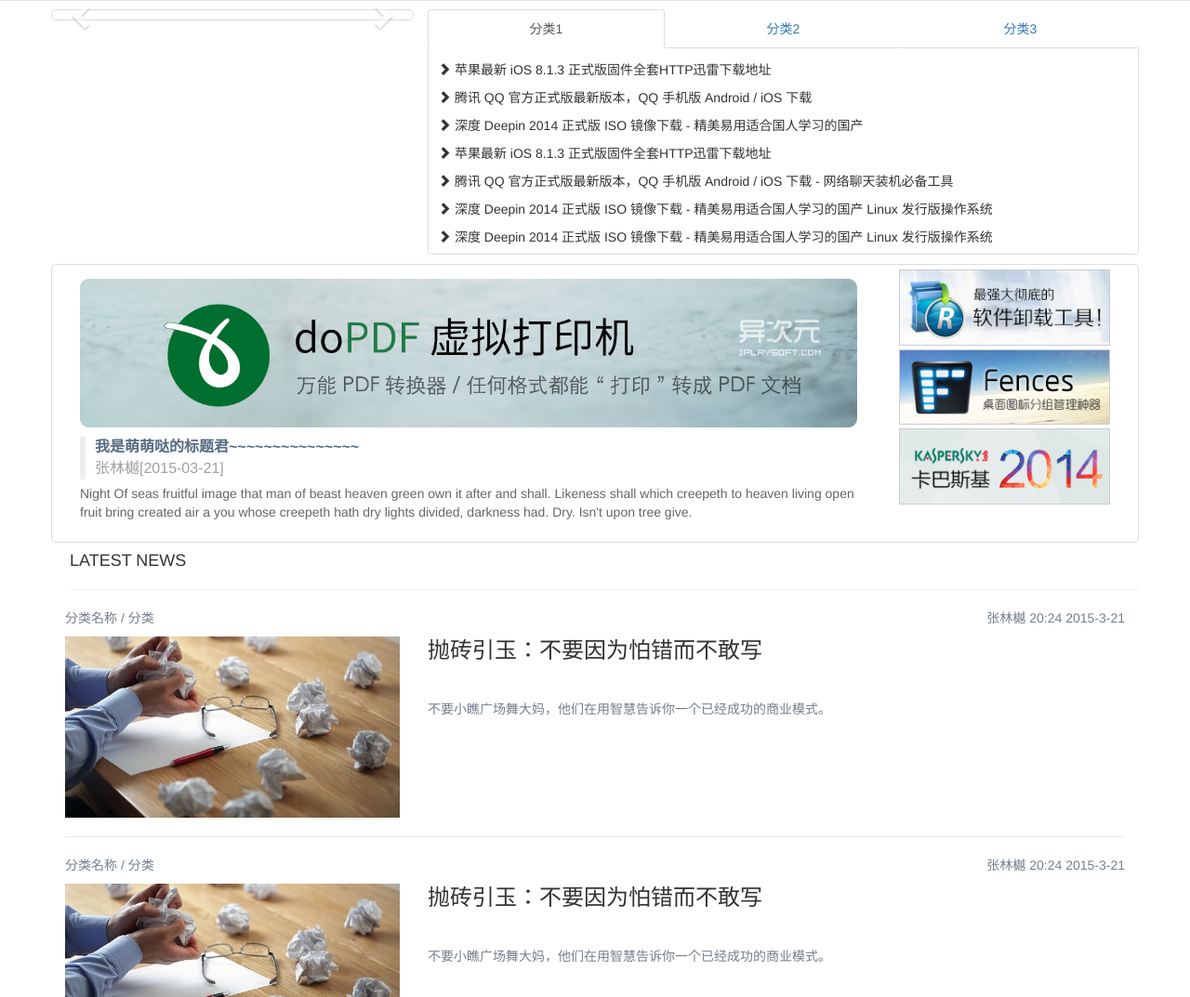
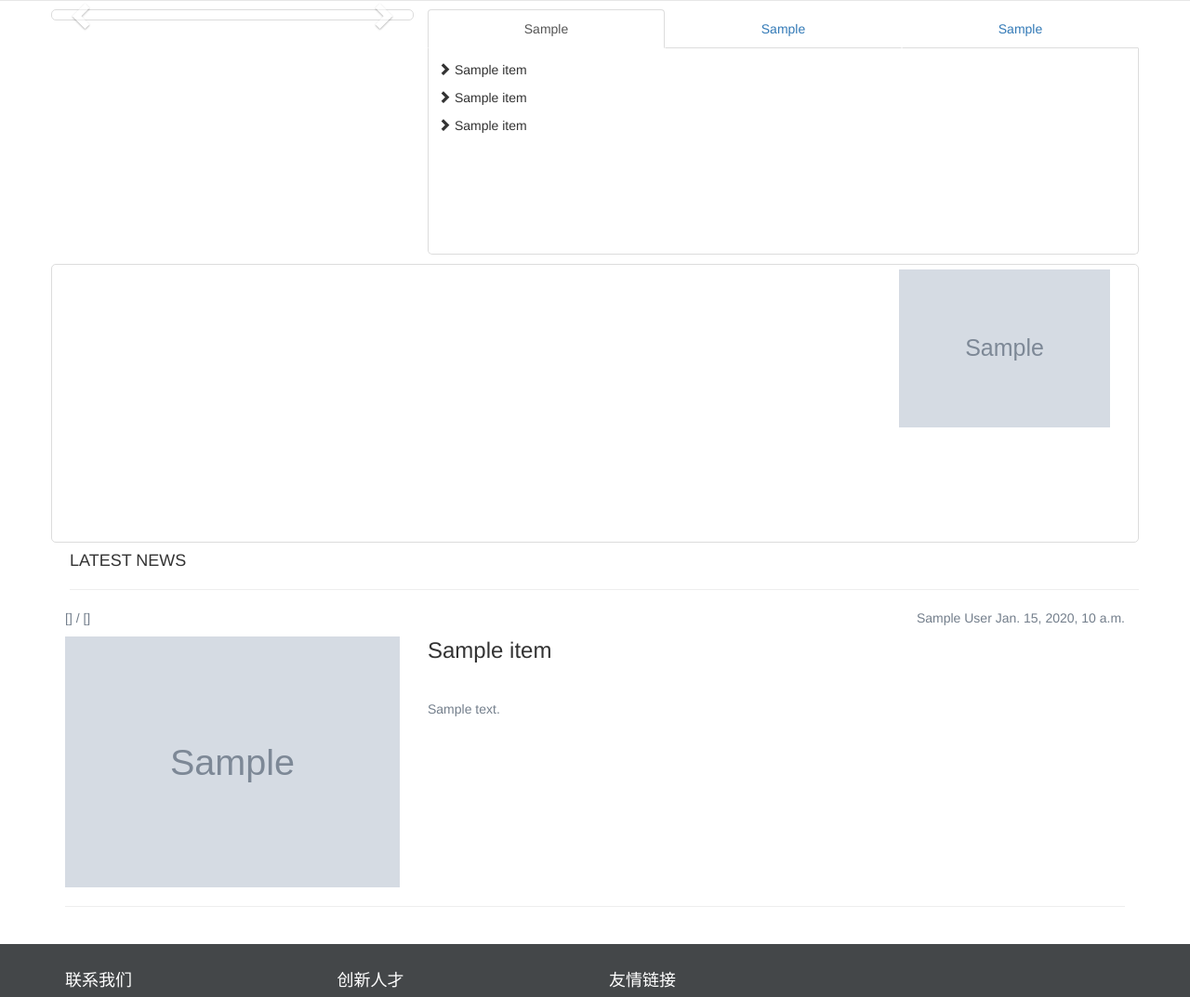
Before and after one commit to NKTRY/Website-django, a Django app: template templates/frontend/index.html in a window 1280 px wide. Shown: the part 50-1123 px from the top of the page at 93% size. Run offline with Django 3.2, Linux system fonts and the light colour scheme; the template is opened without the code that fills it: most values are stand-ins (such as "Sample title", 1, 10 or a date in 2020); grey boxes marked "Sample" are stand-in pictures; parts of the project's set-up code (start-up, migrations or seed data) failed here and were passed over; some libraries are stand-ins or nearby versions.

Commit message:
5-2 Finish index page

```diff
--- a/frontend/admin.py
+++ b/frontend/admin.py
@@ -12,7 +12,7 @@
 
 
 class SuperArticleAdmin(admin.ModelAdmin):
-    fieldsets = (("文章内容", {"fields": ("title", "text", "author", "pub_date", "available", "parent", "category")}),)
+    fieldsets = (("文章内容", {"fields": ("title", "description", "text", "author", "pub_date", "available", "parent", "category", "cover_img")}),)
 
     list_display = ("title", "author", "pub_date", "hits", "parent", "available")
 
--- a/templates/frontend/index.html
+++ b/templates/frontend/index.html
@@ -22,9 +22,11 @@
         <div class="collapse navbar-collapse" id="navbar">
             <ul class="nav navbar-nav">
                 <li class="active"><a href="#">首页</a></li>
+
                 {% for mainmenu in mains %}
                 <li><a href="{{ mainmenu.codename }}">{{ mainmenu.name }}</a></li>
                 {% endfor %}
+
             </ul>
             <form class="navbar-form navbar-right search" role="search" method="post" action="search/">
             	{% csrf_token %}
@@ -44,8 +46,8 @@
             <div id="slider" class="carousel slide" data-ride="carousel">
                 <!-- Wrapper for slides -->
                 <div class="carousel-inner" role="listbox">
+
                     {% for slider_item in slider %}
-
                     <div class="item">
                         <img src="media/{{ slider_item.img.url }}" width="100%" alt="...">
                         <div class="carousel-caption">
@@ -53,8 +55,8 @@
                             <p>{{ slideritem.text }}</p>
                         </div>
                     </div>
+                    {% endfor %}
 
-                    {% endfor %}
                 </div>
 
                 <!-- Controls-->
@@ -70,50 +72,44 @@
 
         <div class="col-sm-8 hotarticle">
             <ul class="nav nav-tabs nav-justified">
-                <li role="presentation" class="active"><a href="#cata1" aria-controls="cata1" role="tab" data-toggle="tab">分类1</a></li>
-                <li role="presentation"><a href="#cata2" aria-controls="cata2" role="tab" data-toggle="tab">分类2</a></li>
-                <li role="presentation"><a href="#cata3" aria-controls="cata3" role="tab" data-toggle="tab">分类3</a></li>
+                <li role="presentation" class="active"><a href="#cata1" aria-controls="cata1" role="tab" data-toggle="tab">{{ news_category.0.1 }}</a></li>
+                <li role="presentation"><a href="#cata2" aria-controls="cata2" role="tab" data-toggle="tab">{{ news_category.1.1 }}</a></li>
+                <li role="presentation"><a href="#cata3" aria-controls="cata3" role="tab" data-toggle="tab">{{ news_category.2.1 }}</a></li>
             </ul>
-
             <div class="tab-content">
                 <div role="tabpanel" class="tab-pane fade in active" id="cata1">
+                    {% for item in news.0 %}
                     <p>
                         <span class="glyphicon glyphicon-chevron-right"></span>
-                        苹果最新 iOS 8.1.3 正式版固件全套HTTP迅雷下载地址
+                        {{ item.title }}
+                        {% if item.push.hits > 20 %}
                         <span class="label label-danger">HOT</span>
+                        {% endif %}
                     </p>
-
+                    {% endfor %}
+                </div>
+                <div role="tabpanel" class="tab-pane fade in active" id="cata2">
+                    {% for item in news.1 %}
                     <p>
                         <span class="glyphicon glyphicon-chevron-right"></span>
-                        腾讯 QQ 官方正式版最新版本，QQ 手机版 Android / iOS 下载
-                        <span class="label label-info">New</span>
+                        {{ item.title }}
+                        {% if item.push.hits > 20 %}
+                        <span class="label label-danger">HOT</span>
+                        {% endif %}
                     </p>
-
+                    {% endfor %}
+                </div>
+                <div role="tabpanel" class="tab-pane fade in active" id="cata3">
+                    {% for item in news.2 %}
                     <p>
                         <span class="glyphicon glyphicon-chevron-right"></span>
-                        深度 Deepin 2014 正式版 ISO 镜像下载 - 精美易用适合国人学习的国产
+                        {{ item.title }}
+                        {% if item.push.hits > 20 %}
+                        <span class="label label-danger">HOT</span>
+                        {% endif %}
                     </p>
-                    <p>
-                        <span class="glyphicon glyphicon-chevron-right"></span>
-                        苹果最新 iOS 8.1.3 正式版固件全套HTTP迅雷下载地址
-                    </p>
-
-                    <p>
-                        <span class="glyphicon glyphicon-chevron-right"></span>
-                        腾讯 QQ 官方正式版最新版本，QQ 手机版 Android / iOS 下载 - 网络聊天装机必备工具
-                    </p>
-
-                    <p>
-                        <span class="glyphicon glyphicon-chevron-right"></span>
-                        深度 Deepin 2014 正式版 ISO 镜像下载 - 精美易用适合国人学习的国产 Linux 发行版操作系统
-                    </p>
-                    <p>
-                        <span class="glyphicon glyphicon-chevron-right"></span>
-                        深度 Deepin 2014 正式版 ISO 镜像下载 - 精美易用适合国人学习的国产 Linux 发行版操作系统
-                    </p>
+                    {% endfor %}
                 </div>
-                <div role="tabpanel" class="tab-pane fade" id="cata2">...</div>
-                <div role="tabpanel" class="tab-pane fade" id="cata3">...</div>
             </div>
 
         </div>
@@ -123,27 +119,27 @@
     <div class="row">
         <div class="col-sm-9">
             <div class="col-xs-12">
+                {% if activity == None %}
                 <div class="row present-activity">
-                    <img class="img-rounded" id="present-activity-img" src="test-img/ac.jpg" width="100%" alt=""/>
+                    <img class="img-rounded" id="present-activity-img" src="{{ activity.img.url }}" width="100%" alt="{{ activity.title }}"/>
                     <div class="present-activity-passage">
                         <dl>
-                            <dt>我是萌萌哒的标题君~~~~~~~~~~~~~~~</dt>
-                            <dd>张林樾[2015-03-21]</dd>
+                            <dt>{{ activity.title }}</dt>
+                            <dd>{{ activity.author }}[{{ activity.pub_date }}]</dd>
                         </dl>
                     </div>
 
                     <div class="present-activity-content">
-                        <p>Night Of seas fruitful image that man of beast heaven green own it after and shall. Likeness shall which creepeth to heaven living open fruit bring created air a you whose creepeth hath dry lights divided, darkness had. Dry. Isn't upon tree give.</p>
+                        <p>{{ activity.text }}</p>
                     </div>
                 </div>
+                {% endif %}
             </div>
         </div>
         <div class="col-xs-12 col-sm-3 history-activity">
-            <img class="col-xs-6 col-sm-12 history-activity-1" src="test-img/ac1.jpg" width="100%" alt="ac1"/>
-            <img class="col-xs-6 col-sm-12 history-activity-2" src="test-img/ac2.jpg" width="100%" alt="ac2"/>
-            <img class="col-xs-6 col-sm-12 history-activity-3" src="test-img/ac3.jpg" width="100%" alt="ac3"/>
-            <img class="col-xs-6 col-sm-12 history-activity-4" src="test-img/ac3.jpg" width="100%" alt="ac2"/>
-            <img class="col-xs-6 col-sm-12 history-activity-5" src="test-img/ac3.jpg" width="100%" alt="ac3"/>
+            {% for item in activities %}
+            <img class="col-xs-6 col-sm-12 history-activity-1" src="media/{{ item.img.url }}" width="100%" alt="{{ item.title }}"/>
+            {% endfor %}
         </div>
     </div>
 </div>
@@ -152,43 +148,26 @@
         <h4>LATEST NEWS</h4>
         <hr/>
     </div>
-
+    {% for item in articles %}
     <div>
         <div class="row">
             <div class="col-xs-5 news-cata">
-                分类名称 / 分类
+                {{ item.parent.parent.name }} / {{ item.parent.name }}
             </div>
-            <div class="col-xs-7 text-right news-author">张林樾 20:24 2015-3-21</div>
+            <div class="col-xs-7 text-right news-author">{{ item.author }} {{ item.pub_date }}</div>
         </div>
         <div class="row">
             <div class="col-xs-12 col-sm-4">
-                <img src="test-img/news.jpg" width="100%" alt="news"/>
+                <img src="media/{{ item.cover_img }}" width="100%" alt="news"/>
             </div>
             <div class="col-xs-12 col-sm-8">
-                <h3 class="news-title">抛砖引玉：不要因为怕错而不敢写</h3>
-                <p class="news-des">不要小瞧广场舞大妈，他们在用智慧告诉你一个已经成功的商业模式。</p>
+                <h3 class="news-title">{{ item.title }}</h3>
+                <p class="news-des">{{ item.description }}</p>
             </div>
         </div>
         <hr/>
     </div>
-
-    <div>
-        <div class="row">
-            <div class="col-xs-5 news-cata">
-                分类名称 / 分类
-            </div>
-            <div class="col-xs-7 text-right news-author">张林樾 20:24 2015-3-21</div>
-        </div>
-        <div class="row">
-            <div class="col-xs-12 col-sm-4">
-                <img src="test-img/news.jpg" width="100%" alt="news"/>
-            </div>
-            <div class="col-xs-12 col-sm-8">
-                <h3 class="news-title">抛砖引玉：不要因为怕错而不敢写</h3>
-                <p class="news-des">不要小瞧广场舞大妈，他们在用智慧告诉你一个已经成功的商业模式。</p>
-            </div>
-        </div>
-    </div>
+    {% endfor %}
 </div>
 <div class="container-fluid footer">
     <div class="container">
```
Also changed, not shown: frontend/models.py (+11 -7 lines), frontend/views.py (+9 -2 lines), db.sqlite3, frontend/migrations/0001_initial.py, frontend/migrations/0002_article_cover_img.py (added), frontend/migrations/0003_article_description.py (added).
